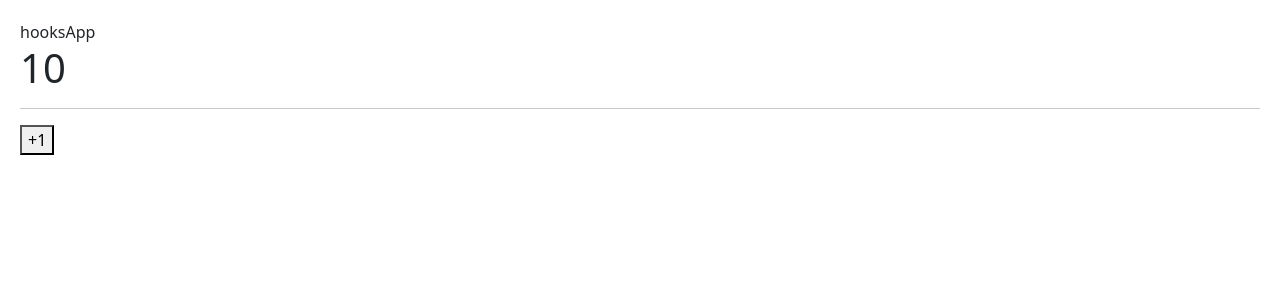
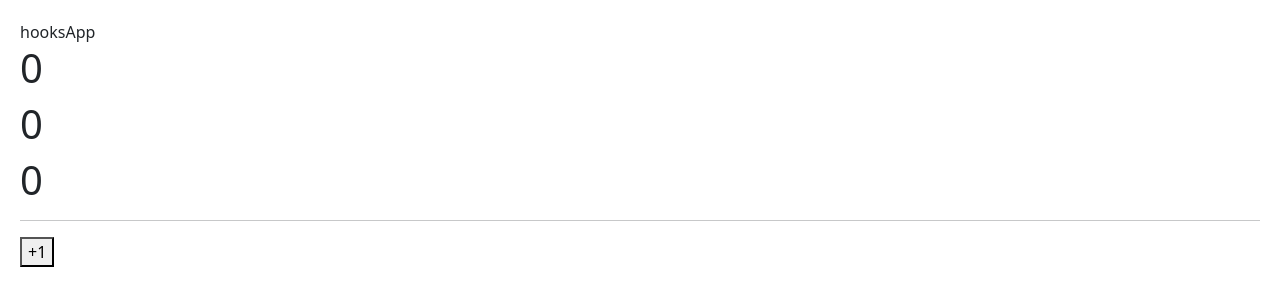
Before and after one commit to danielos35/react, a React (Vite) app in the folder 06_hooks/: page / in a window 1280 px wide. Shown: the top 306 px of the page. Built offline with nearby package versions, Linux system fonts and the light colour scheme.

Commit message:
use state

```diff
--- a/06_hooks/src/01_use_state/Use_state_component.jsx
+++ b/06_hooks/src/01_use_state/Use_state_component.jsx
@@ -2,16 +2,28 @@ import { useState } from "react"
 
 export const Use_state_component = () => {
 
-    const [counter,setCounter] = useState(10);
+    //
+    const [estado,setCounter] = useState({
+        contadorPrincipal:0,
+        contadorSecundario:0,
+        tercerContador:0,
+    })
 
 
 
     return (
         <>
-            <h1>{counter}</h1>
+            <h1>{estado.contadorPrincipal}</h1>
+            <h1>{estado.contadorSecundario}</h1>
+            <h1>{estado.tercerContador}</h1>
             <hr/>
             <button onClick={()=>{
-                setCounter(val=>val+1)
+                setCounter(({contadorPrincipal,contadorSecundario,tercerContador})=>{
+                    return {
+                        ...estado,
+                        contadorSecundario:contadorSecundario+1,
+                    }
+                })
             }} >+1</button>
         </>
   )
```
Also changed, not shown: 1 other file (tests, documents, lock files or other folders).
